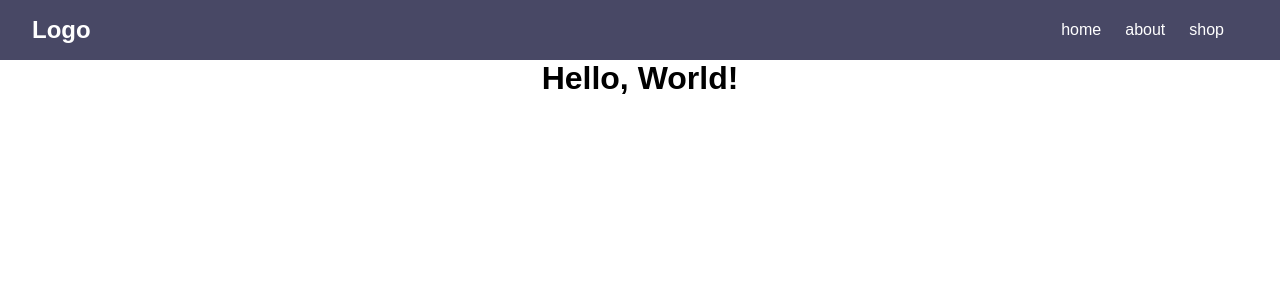
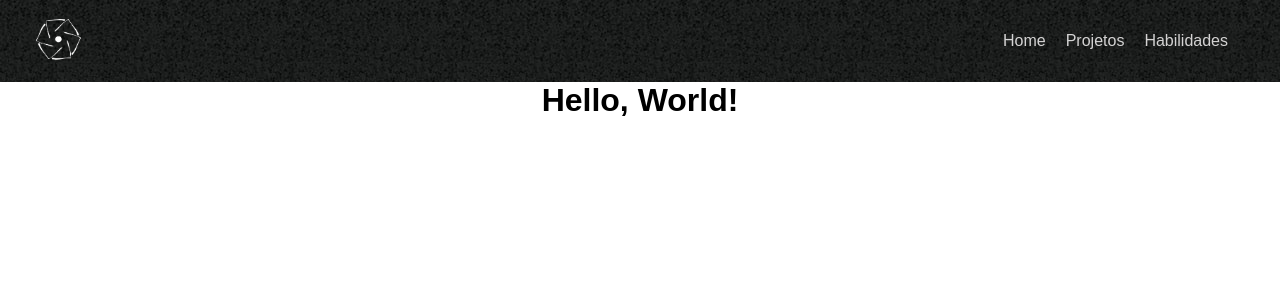
Before and after one commit to heiderick13/portfolio-react, a React (Vite) app: page / in a window 1280 px wide. Shown: the top 300 px of the page. Built offline with nearby package versions, Linux system fonts and the light colour scheme.

Commit message:
:lipstick: feat: navbar ok

```diff
--- a/src/components/Navbar.jsx
+++ b/src/components/Navbar.jsx
@@ -1,15 +1,30 @@
 import "../styles/main.css";
+import logo from "../assets/img/logo-mobile.png";
 
 function Navbar() {
   return (
-    <nav className="navbar">
-      <h2>Logo</h2>
-      <div>
-        <a>home</a>
-        <a>about</a>
-        <a>shop</a>
-      </div>
-    </nav>
+    <header>
+      <img className="myLogo" src={logo} alt="" />
+      <nav className="menu">
+        <ul className="menu__lista">
+          <li className="menu__item">
+            <a className="menu__link" href="index.html">
+              Home
+            </a>
+          </li>
+          <li className="menu__item">
+            <a className="menu__link" href="#projetos">
+              Projetos
+            </a>
+          </li>
+          <li className="menu__item">
+            <a className="menu__link" href="#habilidades">
+              habilidades
+            </a>
+          </li>
+        </ul>
+      </nav>
+    </header>
   );
 }
 
--- a/src/styles/Navbar.css
+++ b/src/styles/Navbar.css
@@ -1,12 +1,38 @@
-.navbar {
-  background: hsl(240, 17%, 34%);
+header {
+  /* align-items: center; */
+  background-image: url(../assets/img/bg.jpg);
   display: flex;
+  color: #fefefe;
   align-items: center;
   justify-content: space-between;
-  color: hsl(0, 0%, 100%);
   padding: 1rem 2rem;
 }
 
-.navbar a {
-  margin-right: 1.5rem;
+.myLogo {
+  height: 50px;
+  cursor: pointer;
 }
+
+.menu__lista {
+  display: flex;
+}
+
+.menu__item {
+  list-style: none;
+}
+
+.menu__link {
+  color: #d4d3d3;
+  margin-right: 1.25rem;
+  text-decoration: none;
+  text-transform: capitalize;
+  position: relative;
+}
+
+.menu__link:hover::after {
+  content: "";
+  background: orangered;
+  position: absolute;
+  top: 1rem;
+  width: 100%;
+}
```
Also changed, not shown: src/assets/img/bg.jpg (added), src/assets/img/logo-mobile.png (added).
